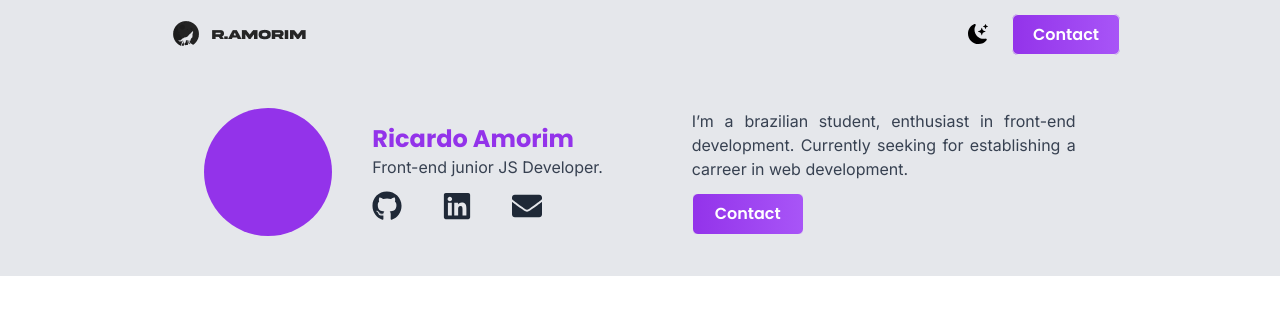
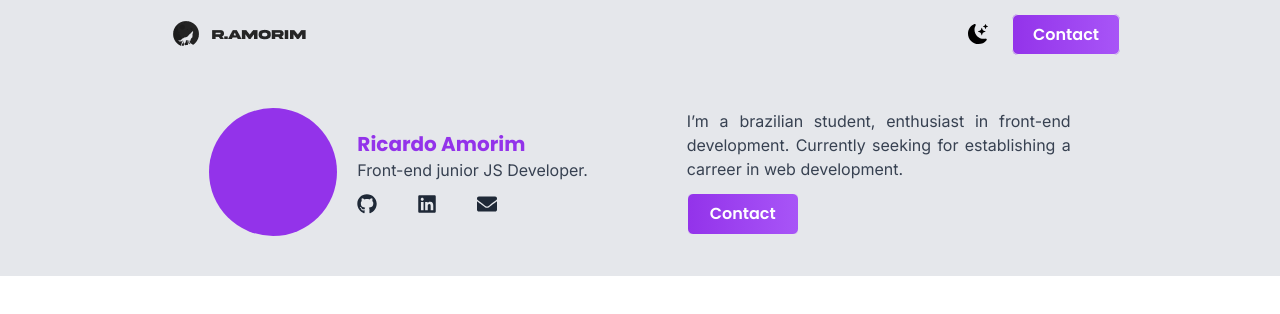
Before and after one commit to risixdzn/ricardoamorim, a Next.js app: page / in a window 1280 px wide. Shown: the top 314 px of the page. Built offline with nearby package versions, Linux system fonts and the light colour scheme.

Commit message:
(css bug) - fix desc gap

```diff
--- a/pages/index.js
+++ b/pages/index.js
@@ -12,7 +12,6 @@ export default function Home() {
       <Head>
         <title>Ricardo Amorim Portfolio</title>
         <link rel='icon' href='/favicon.png'></link>
-
       </Head>
 
       <main className='bg-gray-200 px-5 md:px-20 lg:px-40 '>
@@ -26,17 +25,17 @@ export default function Home() {
           </ul>
         </nav>
         <div className='flex items-center justify-between flex-wrap'>
-          <div className='flex py-10 items-center gap-10 mx-auto'>
+          <div className='flex py-10 items-center gap-5 mx-auto'>
             <div>
               <div className='w-32 h-32 bg-purple-600 rounded-full'></div>
             </div>
             <div>
-              <h1 className='font-poppins font-bold text-2xl text-purple-600'>Ricardo Amorim</h1>
+              <h1 className='font-poppins font-bold text-xl text-purple-600'>Ricardo Amorim</h1>
               <h2 className='font-inter text-gray-700'>Front-end junior JS Developer.</h2>
-              <div className='flex items-center gap-10 text-3xl mt-3 text-gray-800'>
-                <a href="#"><FaGithub/></a>
-                <a href="#"><FaLinkedin/></a>
-                <a f href="#"><FaEnvelope/></a>
+              <div className='flex items-center gap-10 mt-3 text-gray-800'>
+                <a href="#"><FaGithub className='text-xl'/></a>
+                <a href="#"><FaLinkedin className='text-xl'/></a>
+                <a href="#"><FaEnvelope className='text-xl'/></a>
               </div>
             </div>
           </div>
--- a/tailwind.config.js
+++ b/tailwind.config.js
@@ -13,12 +13,12 @@ module.exports = {
       brightness:{
         15: '.15',
       }
+    },
 
-    },
     fontFamily:{
       poppins: ["Poppins"],
       inter: ["Inter"],
-    }
+    },
   },
   plugins: [],
 }
```
